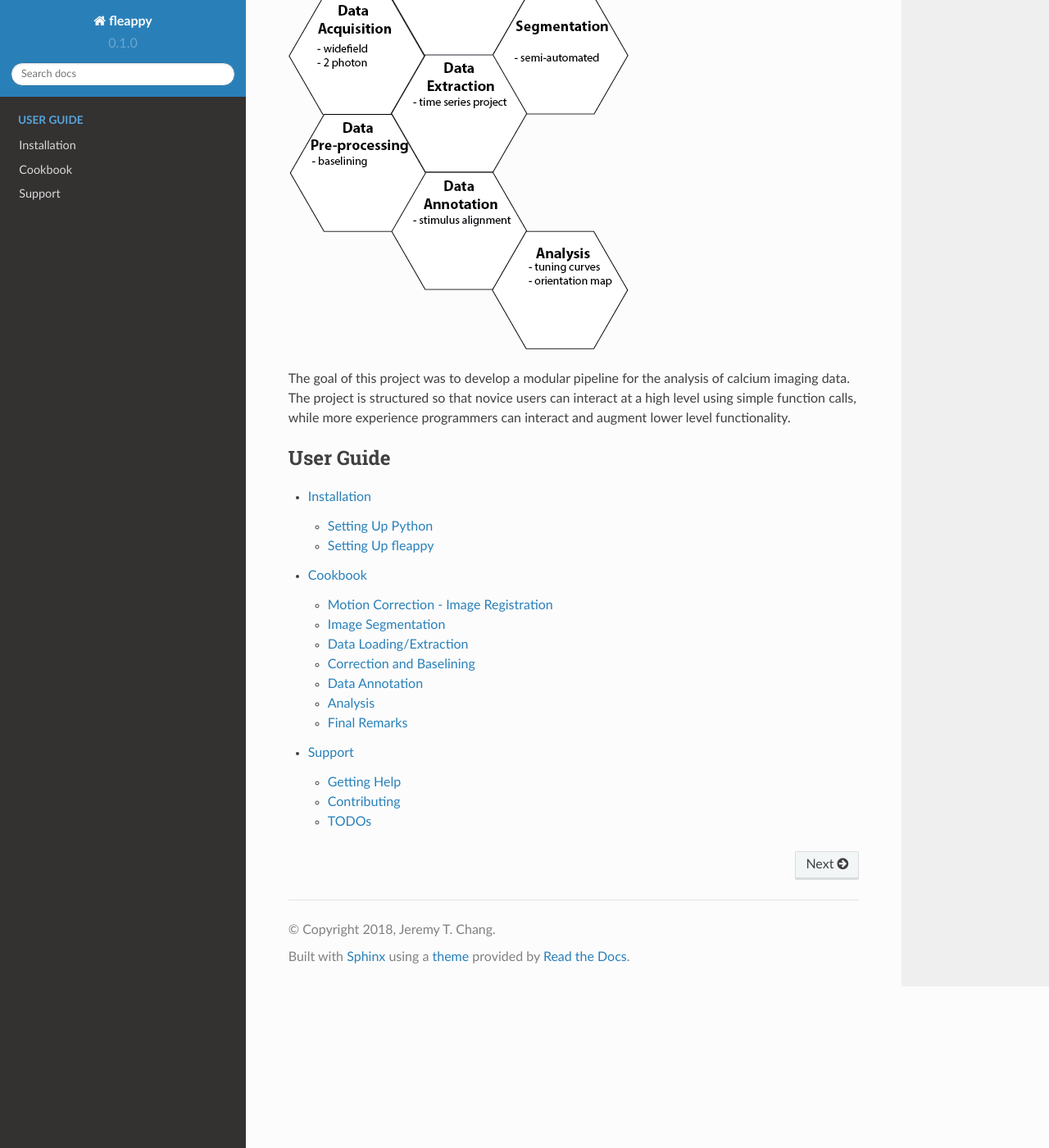
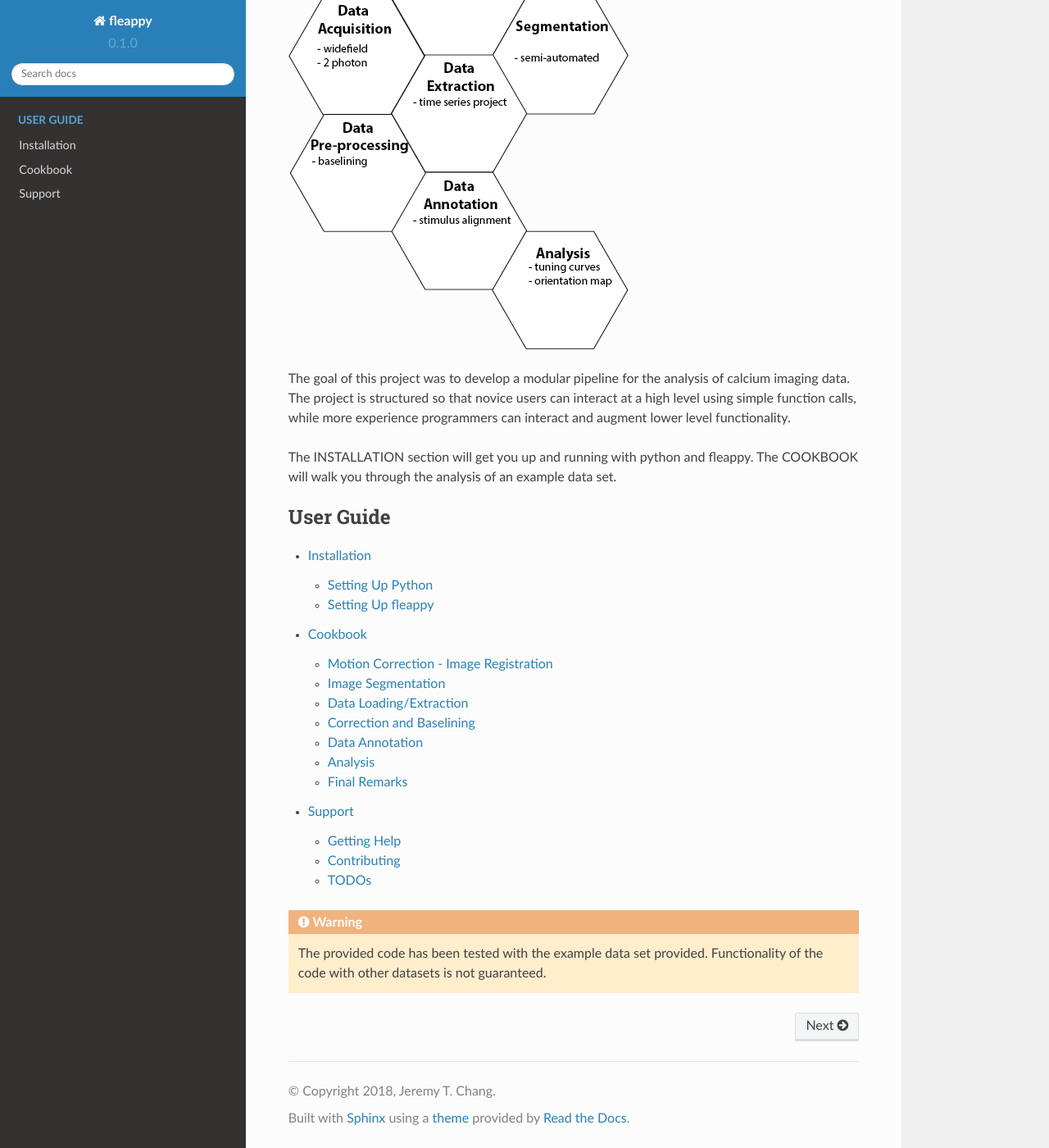
Before and after one commit to jtchang/MPFI_IC, a Sphinx documentation site: the page built from docs/index.rst, in a window 1280 px wide and 1400 px high, scrolled down 284 px. Shown: the whole window at 82% size. Built offline with Sphinx 7.4.7 and the Read the Docs theme 2.0.0, drawn with Linux system fonts in a browser that asks for light colours; pages that are not in the unit, such as notebooks, are missing from menus.

Commit message:
⚠ added to the main documentation page about using other datasets

```diff
--- a/docs/index.rst
+++ b/docs/index.rst
@@ -10,6 +10,8 @@ fleappy User Guide and Documentation
 
 The goal of this project was to develop a modular pipeline for the analysis of calcium imaging data. The project is structured so that novice users can interact at a high level using simple function calls, while more experience programmers can interact and augment lower level functionality.
 
+
+The INSTALLATION section will get you up and running with python and fleappy. The COOKBOOK will walk you through the analysis of an example data set.
 
 .. toctree::
    :maxdepth: 2
@@ -27,3 +29,6 @@ The goal of this project was to develop a modular pipeline for the analysis of c
    :name: apitoc
 
    source/modules
+
+
+.. warning:: The provided code has been tested with the example data set provided. Functionality of the code with other datasets is not guaranteed.
```
